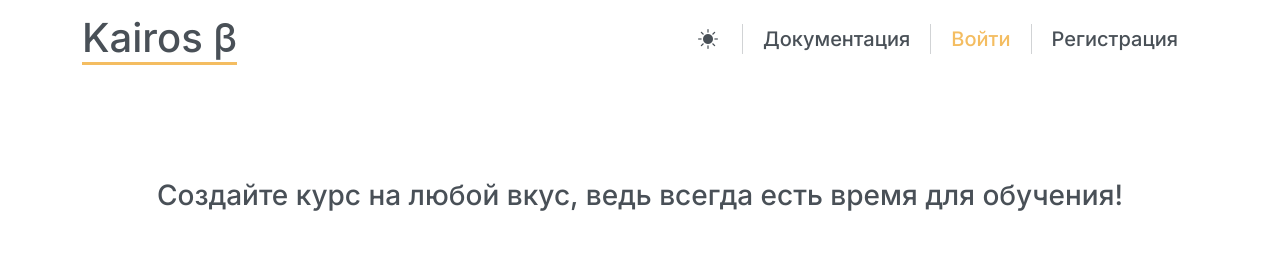
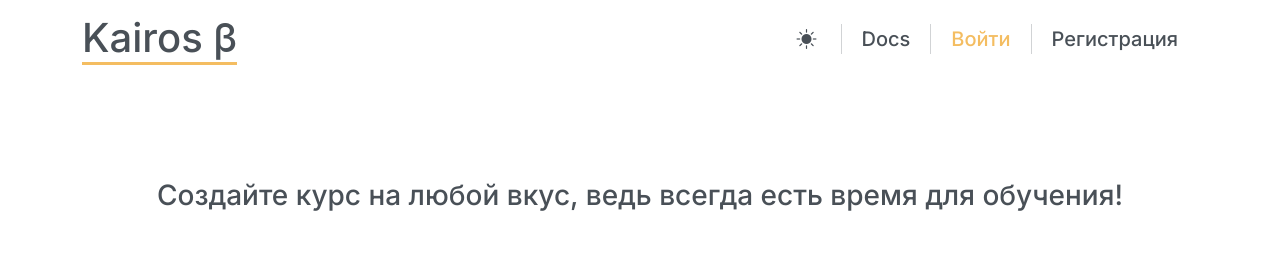
Before and after one commit to Sashayerty/kairos, a Flask app: page / in a window 1280 px wide. Shown: the top 265 px of the page. Run offline with Flask 3, Linux system fonts and the light colour scheme; some libraries are stand-ins or nearby versions.

Commit message:
Обновил README.md, изменил текст в base.html и обновил зависимости в uv.lock

```diff
--- a/app/templates/base.html
+++ b/app/templates/base.html
@@ -35,7 +35,7 @@
                         <div class="vr my-2"></div>
                         <li class="nav-item mx-2">
                             <a class="nav-link text-dark-emphasis fs-5"
-                                href="https://sashayerty.github.io/Kairos/">Документация</a>
+                                href="https://sashayerty.github.io/Kairos/">Docs</a>
                         </li>
                         <div class="vr my-2"></div>
                         <li class="nav-item mx-2">
@@ -72,7 +72,7 @@
                         <div class="vr my-2"></div>
                         <li class="nav-item mx-2">
                             <a class="nav-link text-dark-emphasis fs-5"
-                                href="https://sashayerty.github.io/Kairos/">Документация</a>
+                                href="https://sashayerty.github.io/Kairos/">Docs</a>
                         </li>
                         <div class="vr my-2"></div>
                         <li class="nav-item mx-2">
```
Also changed, not shown: README.md, 1 other file.
